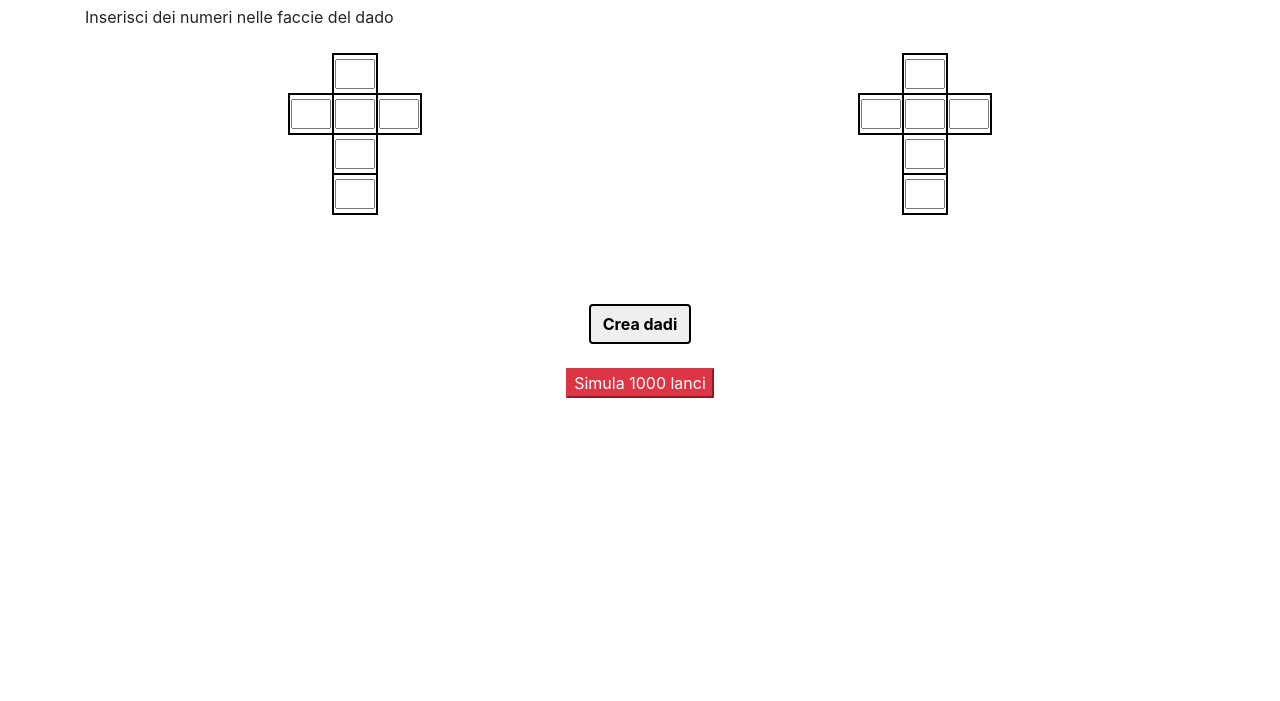
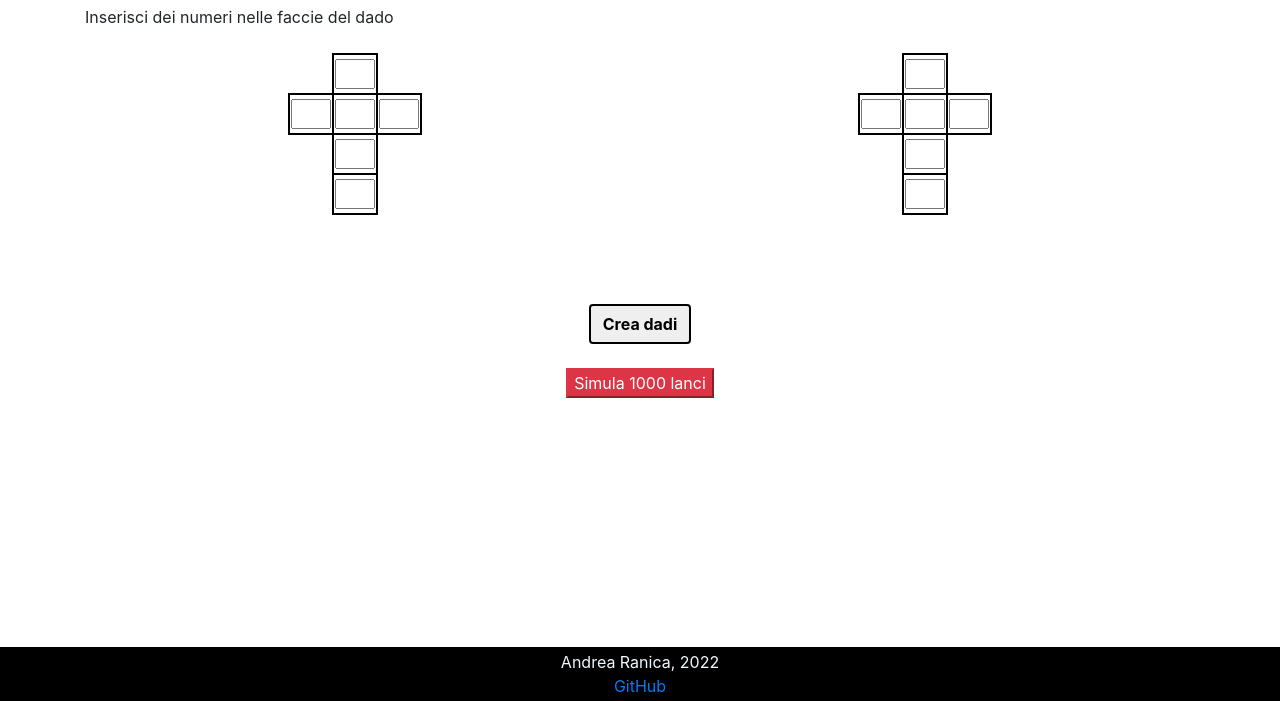
Before and after one commit to andrearanica/lancio-dadi, a plain HTML site: page index.html in a window 1280 px wide. Shown: the part 99-800 px from the top of the page. Drawn offline with nearby package versions, Linux system fonts and the light colour scheme.

Commit message:
✨ Fix some stuff

```diff
--- a/index.html
+++ b/index.html
@@ -39,6 +39,11 @@
             </center>
         </div>
 
+        <footer>
+            Andrea Ranica, 2022<br>
+            <a href="http://github.com/andrearanica/lancio-dadi">GitHub</a>
+        </footer>
+
         <script src="script.js"></script>
     </body>
 </html>
--- a/style.css
+++ b/style.css
@@ -21,3 +21,14 @@ td {
 #alert {
     padding-top: 25px;
 }
+
+footer {
+    background-color: black;
+    text-align: center;
+    color: aliceblue;
+    padding: 3px;
+    position: absolute;
+    left: 0;
+    width: 100%;
+    bottom: 0;
+}
```
